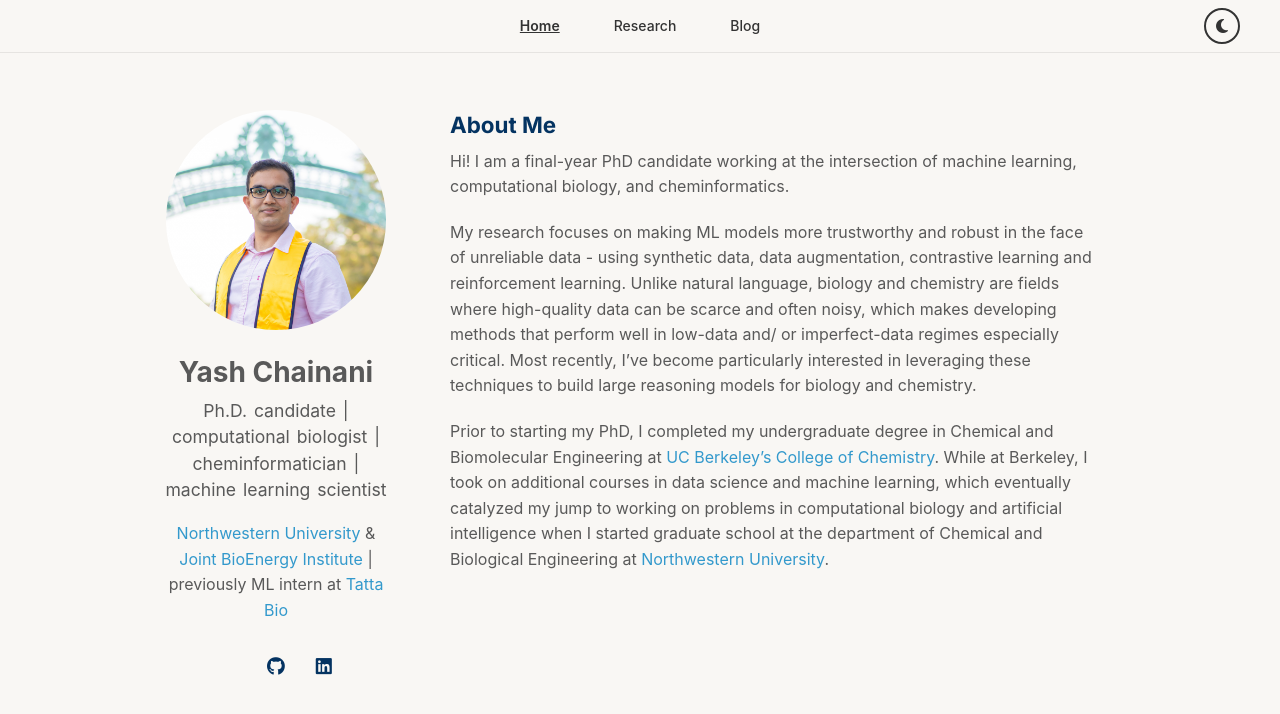
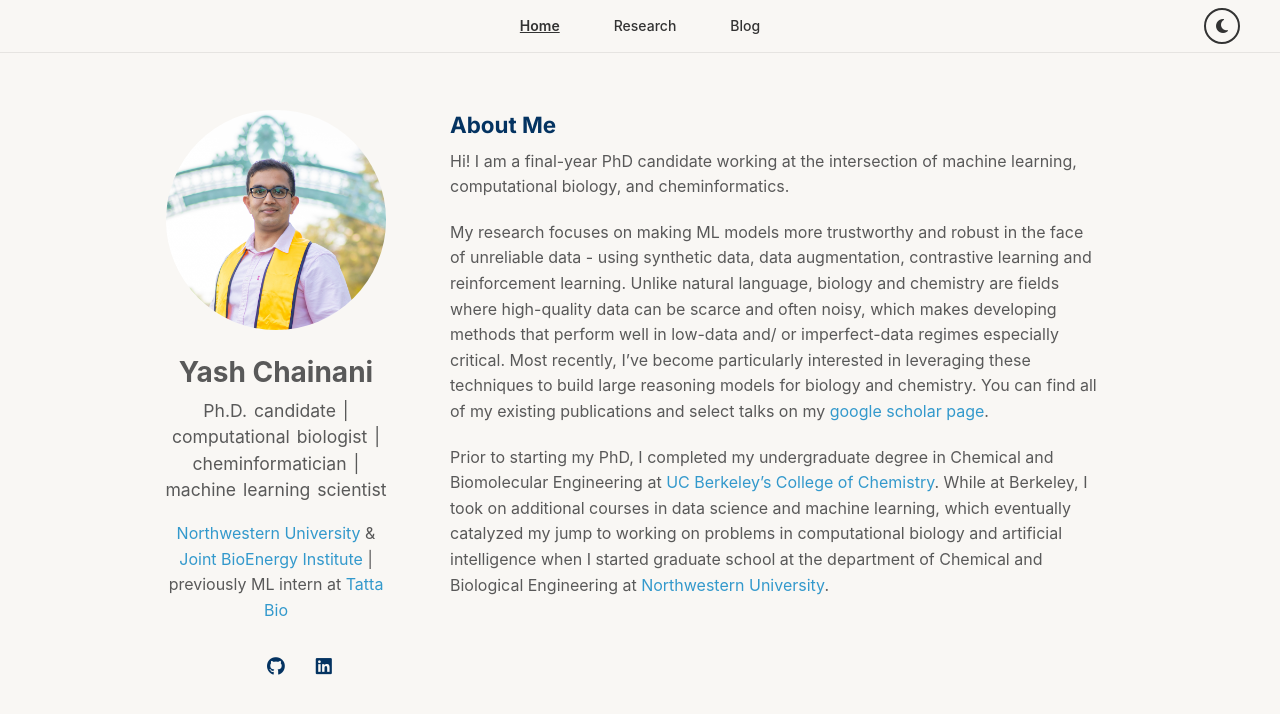
Before and after one commit to yashchainani21/yashchainani21.github.io, a Jekyll site: the page built from index.md, in a window 1280 px wide. Shown: the top 714 px of the page. Built offline with Jekyll 4.4.1, drawn with Linux system fonts in a browser that asks for light colours; a style sheet for code colours, icons or effects is not loaded; our own code applies the rules of GitHub Pages for plain Markdown files.

Commit message:
personal scholar page

```diff
--- a/index.md
+++ b/index.md
@@ -6,6 +6,6 @@ layout: homepage
 
 Hi! I am a final-year PhD candidate working at the intersection of machine learning, computational biology, and cheminformatics.
 
-My research focuses on making ML models more trustworthy and robust in the face of unreliable data - using synthetic data, data augmentation, contrastive learning and reinforcement learning. Unlike natural language, biology and chemistry are fields where high-quality data can be scarce and often noisy, which makes developing methods that perform well in low-data and/ or imperfect-data regimes especially critical. Most recently, I’ve become particularly interested in leveraging these techniques to build large reasoning models for biology and chemistry.
+My research focuses on making ML models more trustworthy and robust in the face of unreliable data - using synthetic data, data augmentation, contrastive learning and reinforcement learning. Unlike natural language, biology and chemistry are fields where high-quality data can be scarce and often noisy, which makes developing methods that perform well in low-data and/ or imperfect-data regimes especially critical. Most recently, I’ve become particularly interested in leveraging these techniques to build large reasoning models for biology and chemistry. You can find all of my existing publications and select talks on my [google scholar page](https://scholar.google.com/citations?user=dyNc88kAAAAJ&hl=en&oi=ao).
 
 Prior to starting my PhD, I completed my undergraduate degree in Chemical and Biomolecular Engineering at [UC Berkeley's College of Chemistry](https://chemistry.berkeley.edu). While at Berkeley, I took on additional courses in data science and machine learning, which eventually catalyzed my jump to working on problems in computational biology and artificial intelligence when I started graduate school at the department of Chemical and Biological Engineering at [Northwestern University](https://www.mccormick.northwestern.edu/chemical-biological/).
```
